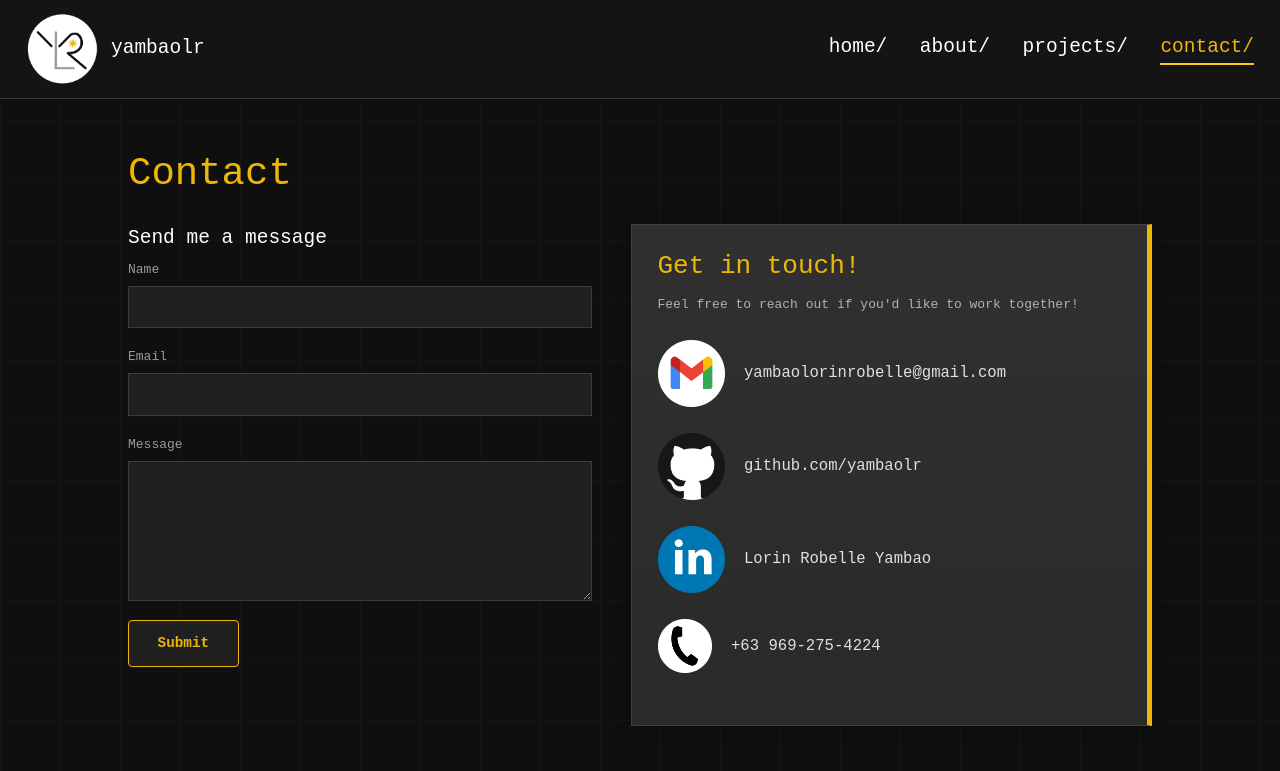
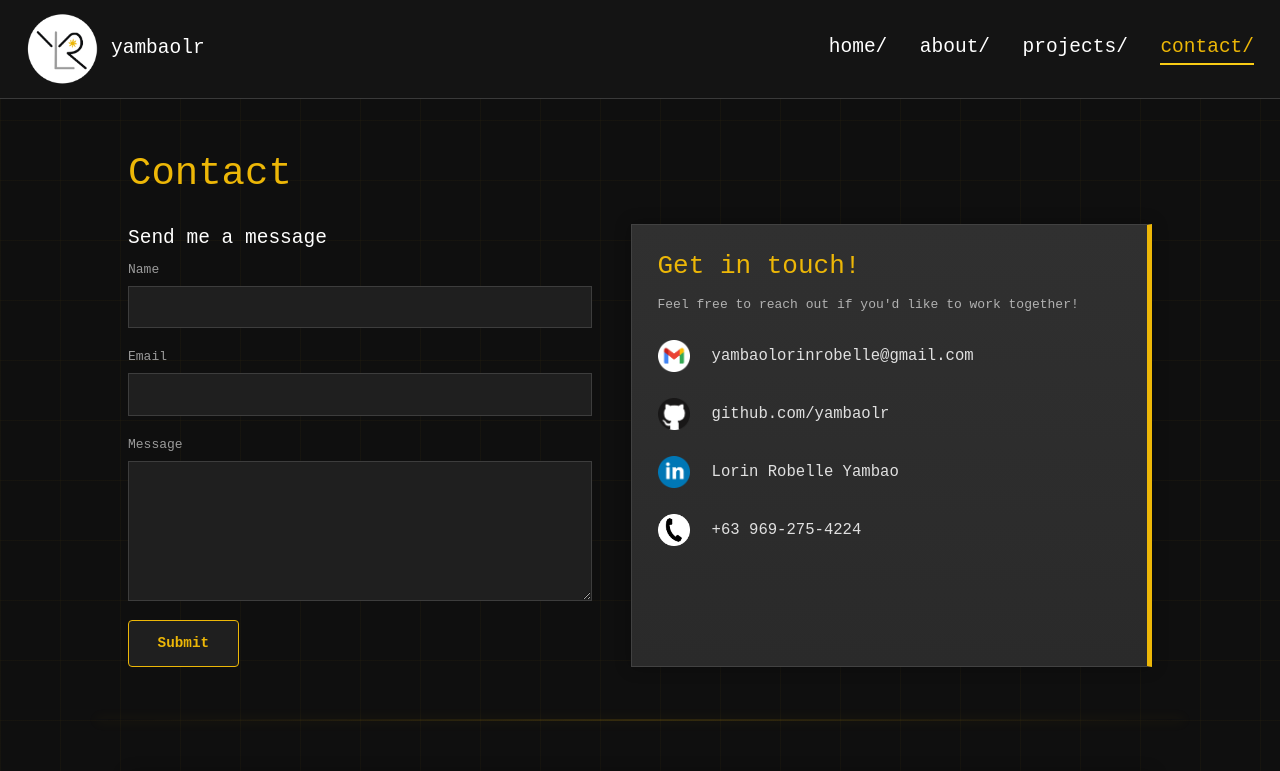
Before and after one commit to yambaolr/YLR-Portfolio, an Angular app: page /contact in a window 1280 px wide. Shown: the top 771 px of the page. Built offline with nearby package versions, Linux system fonts and the light colour scheme.

Commit message:
🎨 Fixed styling issues on contact and projects
-  Added screen reader only class in css
-  Wrapped icon and text into link in contact

```diff
--- a/src/app/contact/contact.css
+++ b/src/app/contact/contact.css
@@ -150,7 +150,7 @@ small {
     height: 32px;
     cursor: pointer;
     transition: transform 0.3s ease;
-    margin-right: 1e;
+    margin-right: 1em;
 }
 
 .contact-item a:hover .icon {
--- a/src/app/contact/contact.html
+++ b/src/app/contact/contact.html
@@ -63,23 +63,30 @@
             <p>Feel free to reach out if you'd like to work together!</p>
 
             <div class="contact-item">
-            <img src="images/mail-icon.png" alt="Gmail Icon" class="icon">
-            <a href="mailto:yambaolorinrobelle@gmail.com">yambaolorinrobelle@gmail.com</a>
+                <a href="mailto:yambaolorinrobelle@gmail.com">
+                    <img src="images/mail-icon.png" alt="Email" class="icon">
+                    yambaolorinrobelle@gmail.com
+                </a>
             </div>
 
             <div class="contact-item">
-            <img src="images/github-icon.png" alt="GitHub Icon" class="icon">
-            <a href="https://github.com/yambaolr" target="_blank">github.com/yambaolr</a>
+            <a href="https://github.com/yambaolr" target="_blank">
+                <img src="images/github-icon.png" alt="GitHub Icon" class="icon">
+                github.com/yambaolr
+            </a>
             </div>
 
             <div class="contact-item">
-            <img src="images/linkedin-icon.png" alt="LinkedIn Icon" class="icon">
-            <a href="https://linkedin.com/in/yambaolr" target="_blank">Lorin Robelle Yambao</a>
+            <a href="https://linkedin.com/in/yambaolr" target="_blank">
+                <img src="images/linkedin-icon.png" alt="LinkedIn Icon" class="icon">
+                Lorin Robelle Yambao
+            </a>
             </div>
 
             <div class="contact-item">
-            <img src="images/contact-icon.png" alt="Phone Icon" class="icon">
-            <a href="tel:+639692754224">+63 969-275-4224</a>
+                <a href="tel:+639692754224">
+                <img src="images/contact-icon.png" alt="Phone Icon" class="icon">
+                +63 969-275-4224</a>
             </div>
 
         </div>
--- a/src/app/projects/projects.css
+++ b/src/app/projects/projects.css
@@ -65,6 +65,18 @@
 .command {
     color: #facc15;
     font-weight: bold;
+}
+
+.sr-only {
+    position: absolute;
+    width: 1px;
+    height: 1px;
+    padding: 0;
+    margin: -1px;
+    overflow: hidden;
+    clip: rect(0, 0, 0, 0);
+    white-space: nowrap;
+    border: 0;
 }
 
 .terminal-body select {
```
